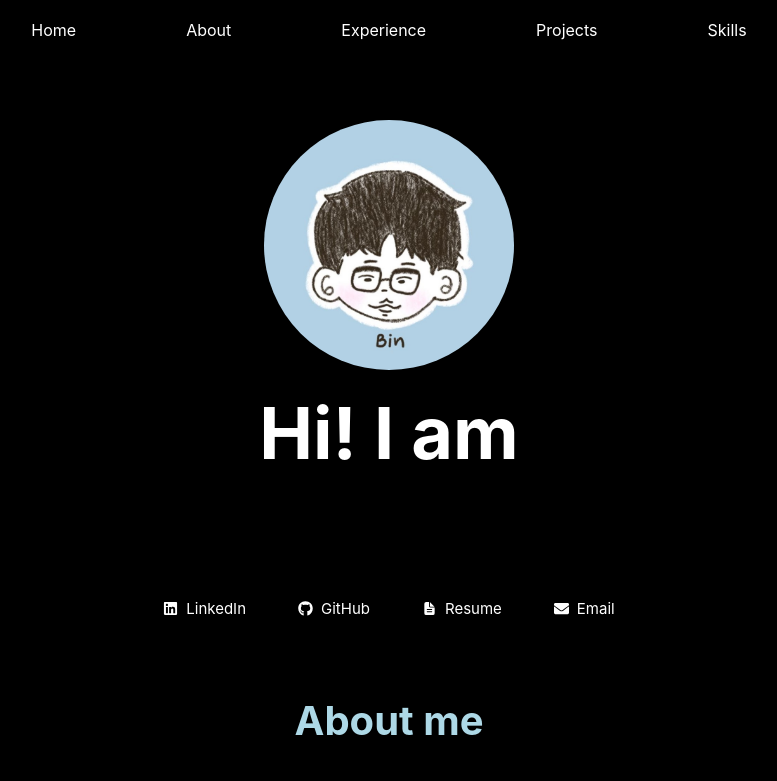
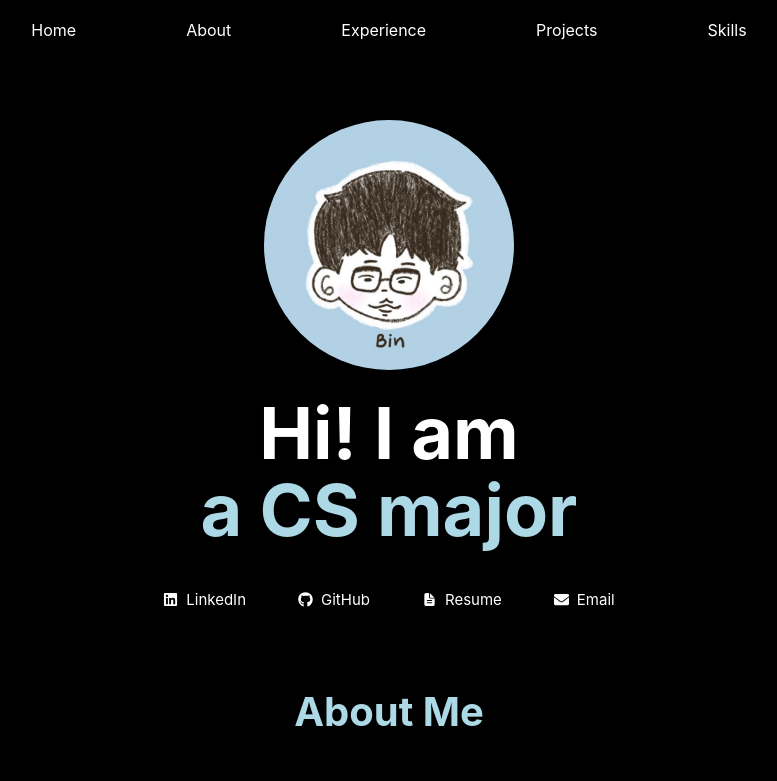
Before and after one commit to Quantr10/MyPortfolio, a React (Create React App) app: page / in a window 1280 px wide. Shown: the top 781 px of the page, without its empty margins (251-1028 px from the left). Built offline with nearby package versions, Linux system fonts and the light colour scheme.

Commit message:
updated_prj_link

```diff
--- a/src/components/About/index.js
+++ b/src/components/About/index.js
@@ -5,7 +5,7 @@
 const About = () => {
   return (
     <section id="about" className="about">
-        <h2>About me</h2>
+        <h2>About Me</h2>
         <div className="about-elements">
             <div className="about-text">
                 <p>I am an undergraduate at DePauw University, majoring in Computer Science and Business Analytics. Originally from Vietnam, I am currently based in Greencastle, Indiana, where I continuously refine my technical skills and explore innovative solutions in the tech space. </p>
--- a/src/components/Contact/index.js
+++ b/src/components/Contact/index.js
@@ -20,7 +20,7 @@
                 </a>
             </div>
             <div className = "contact-button">
-                <a href="https://drive.google.com/file/d/1AHpTqrKRqdMSpMeDf7pjyCaV09wwmk5n/view?usp=sharing" target="_blank"  rel="noreferrer">
+                <a href="https://drive.google.com/file/d/1Boh_u1Z9fRMMQIJe2eD8kVt65L3YLpyl/view?usp=sharing" target="_blank"  rel="noreferrer">
                     <span className="icon"><IoDocumentText /></span>Resume
                 </a>
             </div>
--- a/src/components/Intro/index.js
+++ b/src/components/Intro/index.js
@@ -13,7 +13,7 @@
         const timeout = setTimeout(() => {
             setDisplayedText((prev) => prev + phrases[currentPhraseIndex][charIndex]);
             setCharIndex((prev) => prev + 1);
-        }, 200);
+        }, 150);
         return () => clearTimeout(timeout);
       }
       else {
@@ -21,7 +21,7 @@
             setDisplayedText('');
             setCharIndex(0);
             setCurrentPhraseIndex((prev) => (prev + 1) % phrases.length);
-        }, 4000);
+        }, 2000);
         return () => clearTimeout(nextPhraseTimeout);
       }
   }, [charIndex, currentPhraseIndex, phrases]);
--- a/src/components/Projects/index.js
+++ b/src/components/Projects/index.js
@@ -67,7 +67,7 @@
             title: "Pawrides",
             type: "Web application",
             description: "A website that enables real-time ride booking with ride tracking, trip history management features; utilizing Firebase for real-time database management and user authentication, delivering a student-focused solution.",
-            link1: "",
+            link1: "https://pawrides.vercel.app/homepage/index.html",
             link2: "https://github.com/Quantr10/Pawrides",
             images: [pic1,pic2,pic3,pic4]
           },
```
